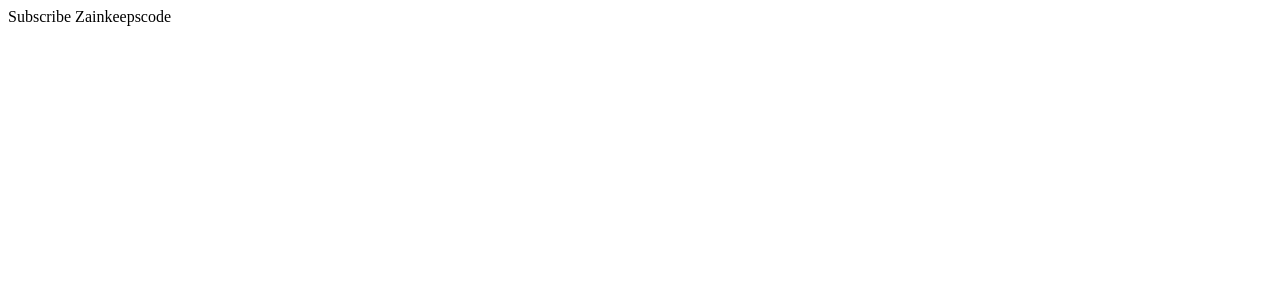
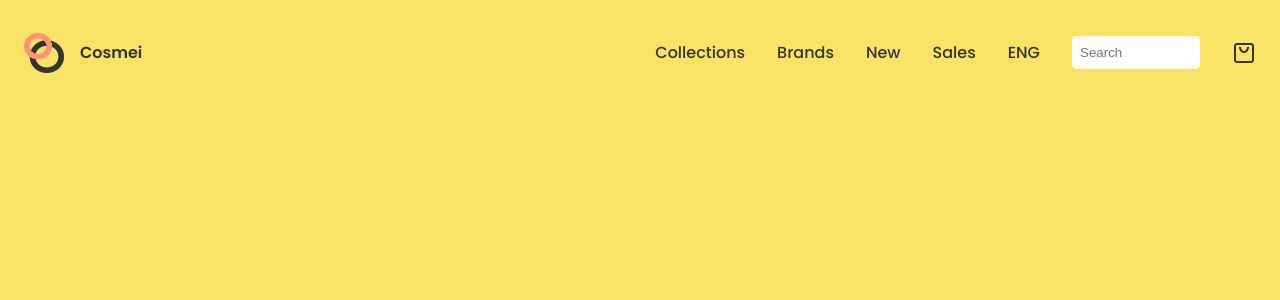
Before and after one commit to freetimezp/js-cosmetics-02, a React (Create React App) app: page / in a window 1280 px wide. Shown: the top 300 px of the page. Built offline with nearby package versions, Linux system fonts and the light colour scheme.

Commit message:
02. js-cosmetics-02. Header component.

```diff
--- a/src/App.js
+++ b/src/App.js
@@ -1,9 +1,11 @@
 import "./App.css";
+
+import Header from "./components/Header/Header";
 
 function App() {
   return (
     <div className="App">
-      <span>Subscribe Zainkeepscode</span>
+      <Header />
     </div>
   );
 }
--- /dev/null
+++ b/src/components/Header/Header.jsx
@@ -0,0 +1,36 @@
+import React from 'react';
+
+import Logo from '../../assets/logo.png';
+import { CgShoppingBag } from 'react-icons/cg';
+
+
+import css from './Header.module.css';
+
+const Header = () => {
+    return (
+        <div className={css.container}>
+            <div className={css.logo}>
+                <img src={Logo} alt="logo" />
+                <span>Cosmei</span>
+            </div>
+
+            <div className={css.right}>
+                <div className={css.menu}>
+                    <ul className={css.menu}>
+                        <li>Collections</li>
+                        <li>Brands</li>
+                        <li>New</li>
+                        <li>Sales</li>
+                        <li>ENG</li>
+                    </ul>
+                </div>
+
+                <input type="text" className={css.search} placeholder='Search' />
+
+                <CgShoppingBag className={css.cart} />
+            </div>
+        </div>
+    );
+}
+
+export default Header;
--- /dev/null
+++ b/src/components/Header/Header.module.css
@@ -0,0 +1,52 @@
+.container {
+    padding: 1.5rem;
+    display: flex;
+}
+
+.logo {
+    display: flex;
+    align-items: center;
+    flex: 1;
+    gap: 1rem;
+}
+
+.logo>img {
+    width: 2.5rem;
+    height: 2.5rem;
+}
+
+.logo>span {
+    font-weight: 600;
+}
+
+.right {
+    display: flex;
+    gap: 2rem;
+    align-items: center;
+    justify-content: center;
+}
+
+.menu {
+    display: flex;
+    gap: 2rem;
+    font-weight: 500;
+}
+
+.menu>li:hover {
+    color: #fe956f;
+    cursor: pointer;
+}
+
+.search {
+    width: 7rem;
+    border: none;
+    border-radius: 5px;
+    padding: 0.5rem;
+    height: 30%;
+}
+
+.cart {
+    width: 1.5rem;
+    height: 1.5rem;
+    cursor: pointer;
+}
--- a/src/index.css
+++ b/src/index.css
@@ -0,0 +1,28 @@
+@import url('https://fonts.googleapis.com/css2?family=Poppins:wght@300;400;500;600;700&display=swap');
+
+body {
+    margin: 0;
+    padding: 0;
+    box-sizing: border-box;
+    font-family: 'Poppins', sans-serif;
+    background: var(--bg);
+    transition: all 0.3s ease;
+    color: var(--black);
+    scroll-behavior: smooth;
+}
+
+ul {
+    list-style: none;
+}
+
+li {
+    list-style-type: none;
+}
+
+a {
+    text-decoration: none;
+}
+
+input {
+    outline: none;
+}
```
